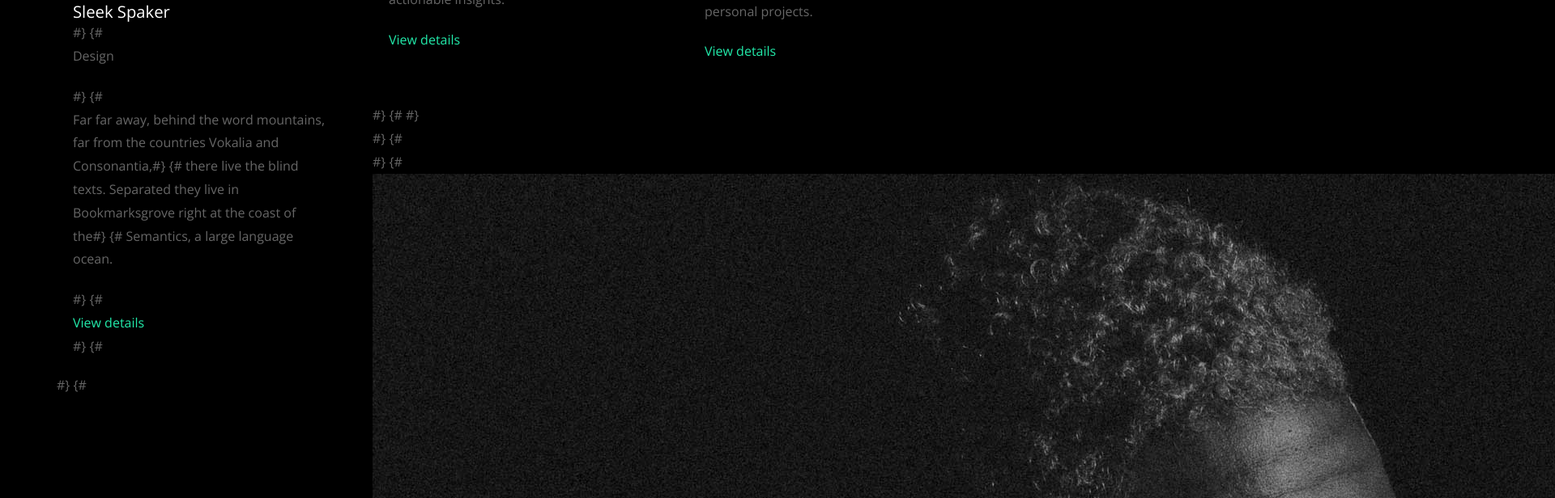
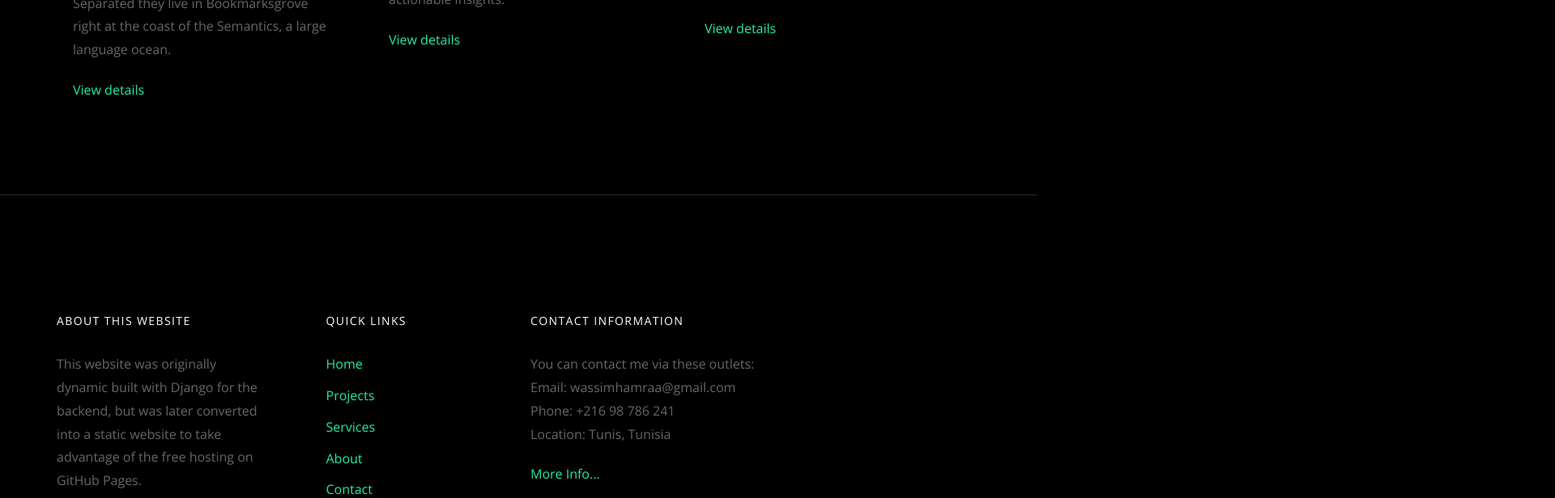
Before and after one commit to Wassim-Hamra/Wassim-Hamra.github.io, a plain HTML site: page index.html in a window 1280 px wide. Shown: the part 2760-3376 px from the top of the page at 81% size, 1920 px wide, since content can reach past the window. Drawn offline with nearby package versions, Linux system fonts and the light colour scheme; files whose address does not match are found by name.

```diff
--- a/index.html
+++ b/index.html
@@ -315,36 +315,36 @@
             </div>
         </div>
         <div class="row">
-            {#
-            <div class="col-md-4 probootstrap-animate">#}
-                {#
-                <div class="probootstrap-card">#}
-                    {#
-                    <div class="probootstrap-card-media">#}
-                        {# <a href="under_development"><img src="static/img/slider_2.jpg" #}
-                                                            {# class="img-responsive img-border" #}
-                                                            {# alt="Mohamed Wassim Hamra"></a>#}
-                        {#
+
+            <div class="col-md-4 probootstrap-animate">
+
+                <div class="probootstrap-card">
+
+                    <div class="probootstrap-card-media">
+                         <a href="under_development"><img src="static/img/slider_2.jpg"
+                                                             class="img-responsive img-border"
+                                                             alt="Mohamed Wassim Hamra"></a>
+
                     </div>
-                    #}
-                    {#
-                    <div class="probootstrap-card-text">#}
-                        {# <h2 class="probootstrap-card-heading mb0">Sleek Spaker</h2>#}
-                        {# <p class="category">Design</p>#}
-                        {# <p>Far far away, behind the word mountains, far from the countries Vokalia and Consonantia,#}
-                            {# there live the blind texts. Separated they live in Bookmarksgrove right at the coast of
-                            the#}
-                            {# Semantics, a large language ocean.</p>#}
-                        {# <p><a href="under_development">View details</a></p>#}
-                        {#
+
+
+                    <div class="probootstrap-card-text">
+                         <h2 class="probootstrap-card-heading mb0">Sleek Spaker</h2>
+                         <p class="category">Design</p>
+                         <p>Far far away, behind the word mountains, far from the countries Vokalia and Consonantia,
+                             there live the blind texts. Separated they live in Bookmarksgrove right at the coast of
+                            the
+                             Semantics, a large language ocean.</p>
+                         <p><a href="under_development">View details</a></p>
+
                     </div>
-                    #}
-                    {#
+
+
                 </div>
-                #}
-                {#
+
+
             </div>
-            #}
+
             <div class="col-md-4 col-sm-6 probootstrap-animate">
                 <div class="probootstrap-card">
                     <div class="probootstrap-card-media">
@@ -377,34 +377,7 @@
                     </div>
                 </div>
             </div>
-            {#
-            <div class="col-md-4 probootstrap-animate">#}
-                {#
-                <div class="probootstrap-card">#}
-                    {#
-                    <div class="probootstrap-card-media">#}
-                        {# <a href="under_development"><img src="static/img/slider_3.jpg">#}
-                            {# class="img-responsive img-border"#}
-                            {# alt="Mohamed Wassim Hamra"></a>#}
-                        {#
-                    </div>
-                    #}
-                    {#
-                    <div class="probootstrap-card-text">#}
-                        {# <h2 class="probootstrap-card-heading mb0">Black Person</h2>#}
-                        {# <p class="category">Photography</p>#}
-                        {# <p>Far far away, behind the word mountains, far from the countries Vokalia and Consonantia,#}
-                            {# there live the blind texts. Separated they live in Bookmarksgrove right at the coast of
-                            the#}
-                            {# Semantics, a large language ocean.</p>#}
-                        {# <p><a href="under_development">View details</a></p>#}
-                        {#
-                    </div>
-                    #}
-                    {#
-                </div>
-                #}
-            </div>
+
         </div>
     </div>
 </section>
@@ -435,10 +408,10 @@
                 </div>
             </div>
 
-            <div class="col-md-3">
+            <div class="col-md-4">
                 <div class="probootstrap-footer-widget">
                     <h4 class="heading">Contact Information</h4>
-                    <p>You can contact me via these outlets<br> Email: wassimhamraa@gmail.com<br>
+                    <p>You can contact me via these outlets:<br> Email: wassimhamraa@gmail.com<br>
                         Phone: +216 98 786 241
                         <br> Location: Tunis, Tunisia</p>
 
```
Also changed, not shown: about.html (+1 -1 lines), contact.html (+1 -1 lines), project_healthcenter.html (+1 -1 lines), project_website.html (+1 -1 lines), projects.html (+1 -1 lines), services.html (+1 -1 lines), single-page.html (+1 -1 lines), under_development.html (+1 -1 lines).
